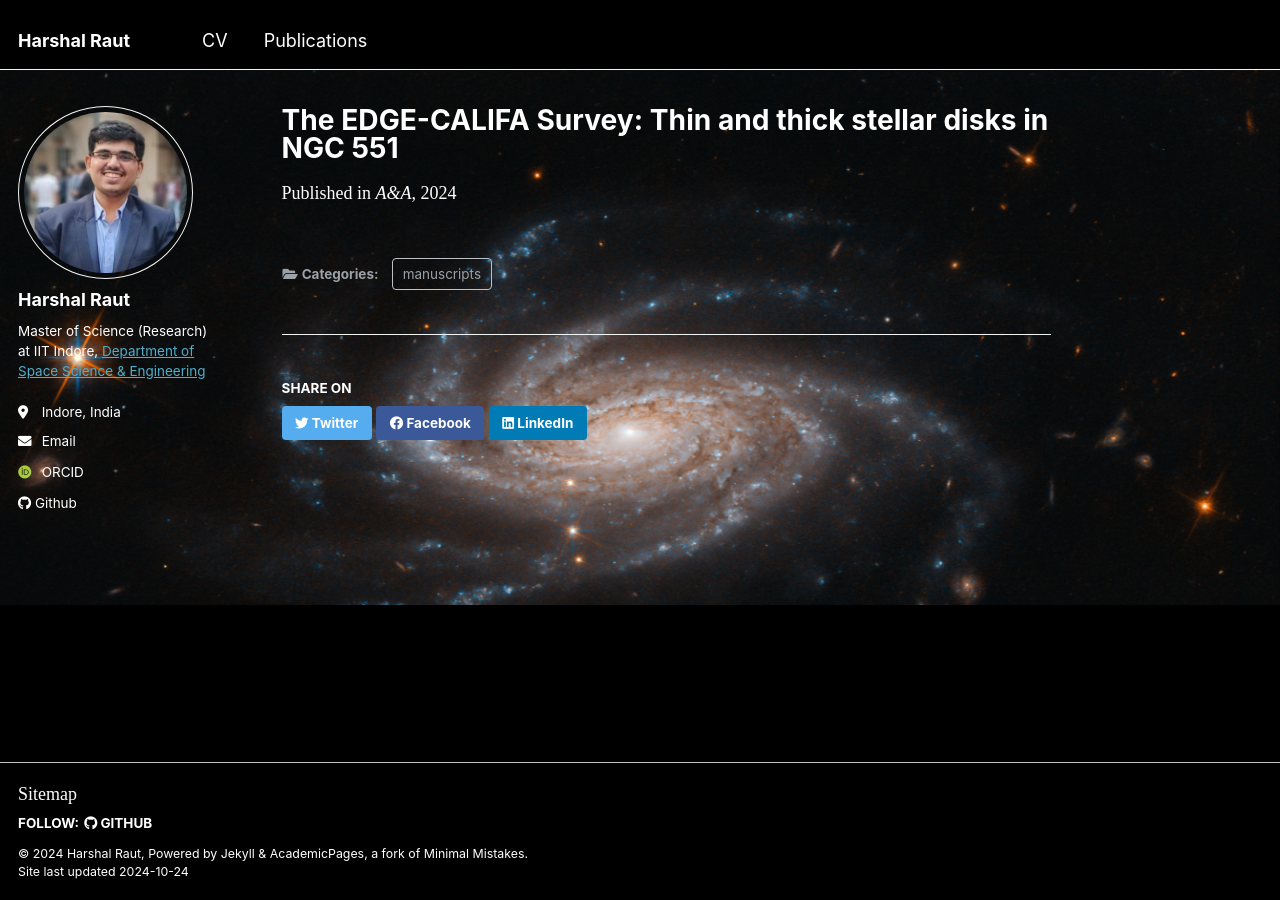
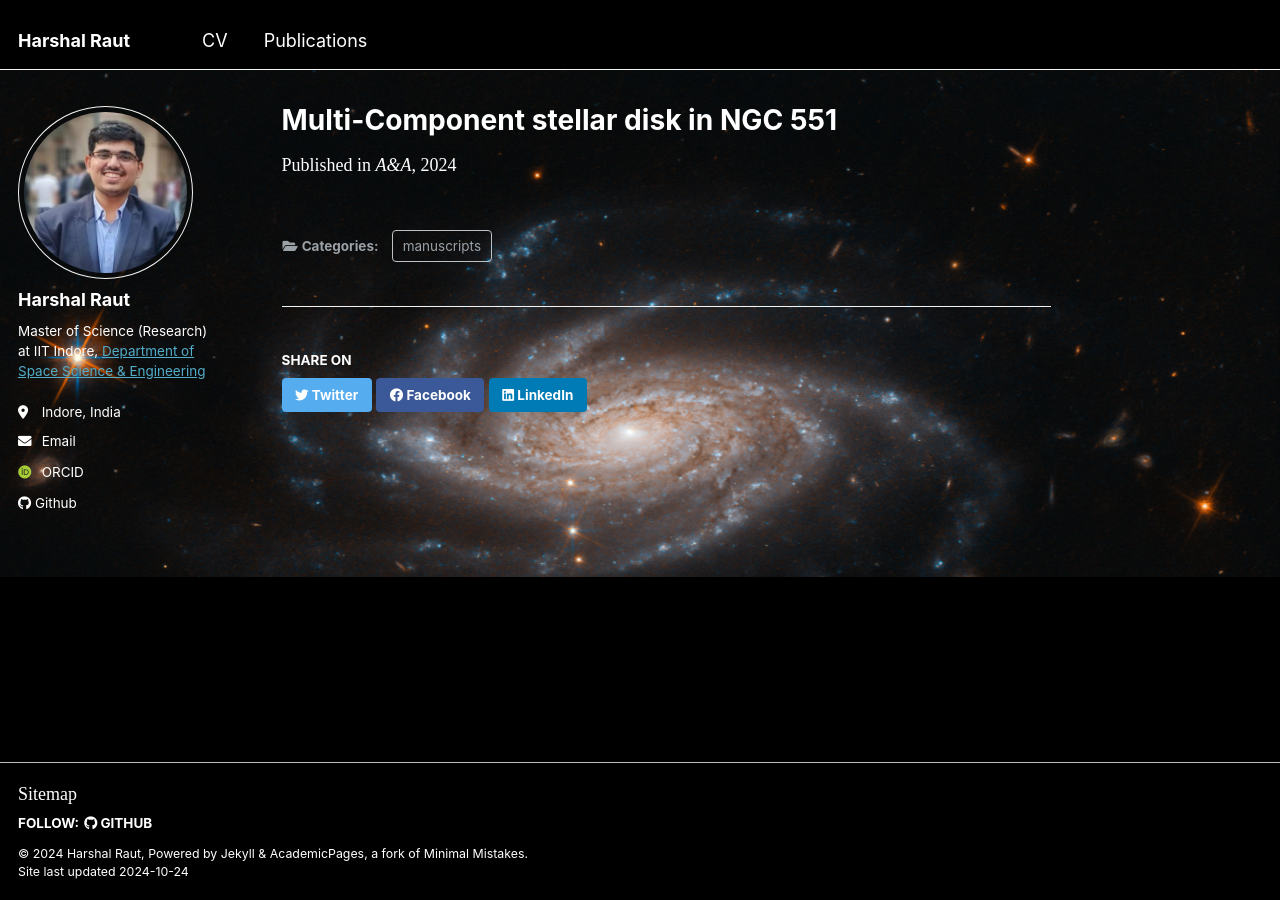
Before and after one commit to rautharshal/rautharshal.github.io, a Jekyll site: the page built from _publications/paper_1.md, in a window 1280 px wide. Built offline with Jekyll 4.4.1, drawn with Linux system fonts in a browser that asks for light colours; some web fonts are replaced.

Commit message:
Update paper_1.md

```diff
--- a/_publications/paper_1.md
+++ b/_publications/paper_1.md
@@ -1,5 +1,5 @@
 ---
-title: "The EDGE-CALIFA Survey: Thin and thick stellar disks in NGC 551"
+title: "Multi-Component stellar disk in NGC 551"
 collection: publications
 category: manuscripts
 permalink:
```
